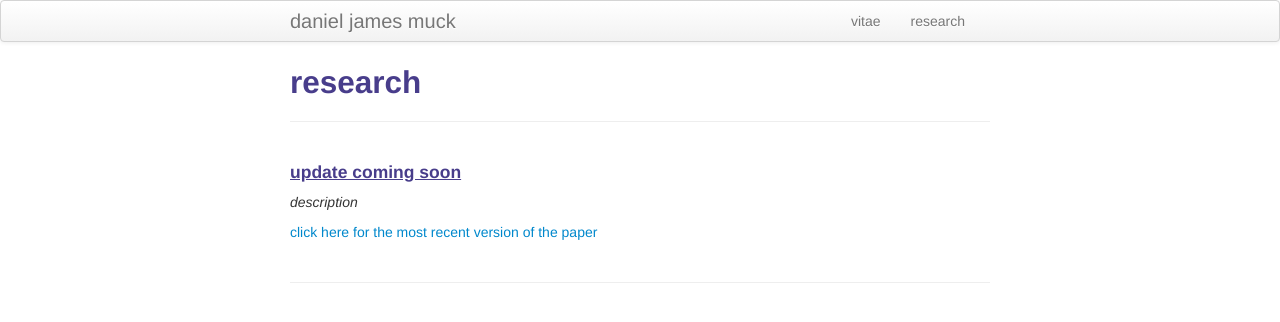
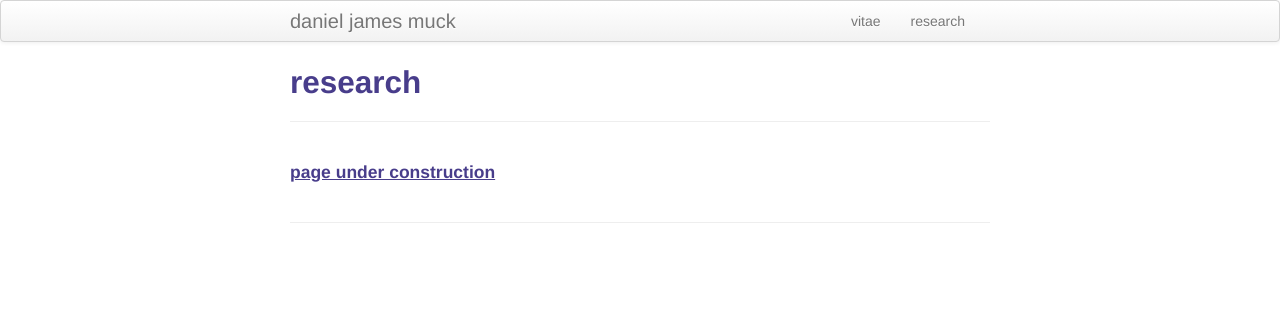
Before and after one commit to dmuck/dmuck.github.io, a Jekyll site: the page built from pages/research.md, in a window 1280 px wide. Shown: the top 322 px of the page. Built offline with Jekyll 4.4.1, drawn with Linux system fonts in a browser that asks for light colours.

Commit message:
Update research.md

```diff
--- a/pages/research.md
+++ b/pages/research.md
@@ -6,10 +6,11 @@ description: dan's research
 
 
 
-#### <u>update coming soon</u>
-*description*
+#### <u>page under construction</u>
 
-[click here for the most recent version of the paper]({{ BASE_PATH}}/pages/working_papers/sample-working-paper.pdf)
+<!-- *description* -->
+
+<!-- [click here for the most recent version of the paper]({{ BASE_PATH}}/pages/working_papers/sample-working-paper.pdf) -->
 
 
 <!-- Note: this is how to write a comment in HTML. Everything in here won't show up on your webpage.-->
```
